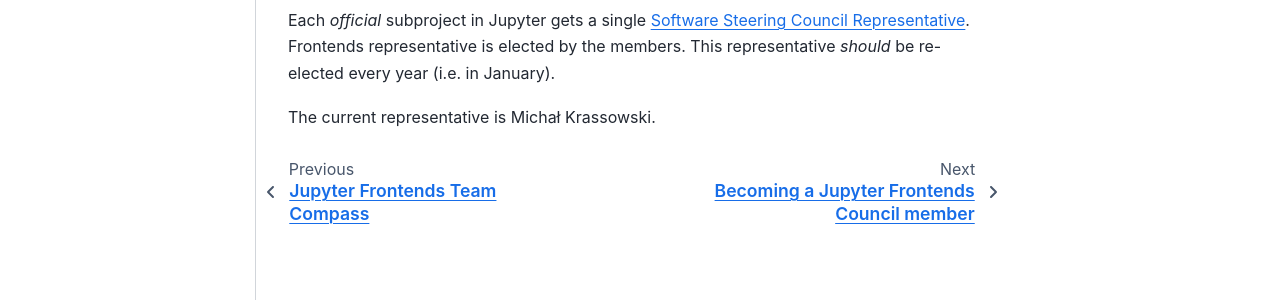
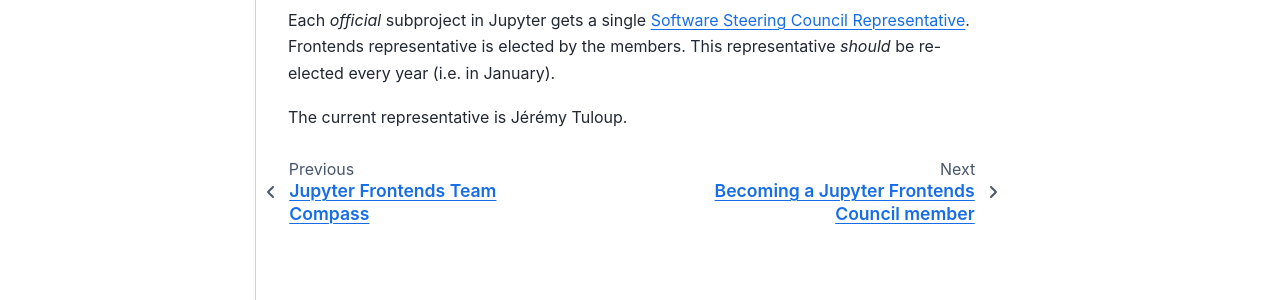
Before and after one commit to jupyterlab/frontends-team-compass, a Sphinx documentation site: the page built from docs/team.md, in a window 1280 px wide. Shown: the part 514-814 px from the top of the page. Built offline with Sphinx 7.4.7 and the Sphinx Book theme 1.1.4, drawn with Linux system fonts in a browser that asks for light colours.

Commit message:
Revert "Update SSC representative (#276)" (#305)
This reverts commit a77e00804a79f1f9b2fb0236cec1ca3879c32e84.

```diff
--- a/docs/team.md
+++ b/docs/team.md
@@ -15,4 +15,4 @@
 
 Each *official* subproject in Jupyter gets a single [Software Steering Council Representative](https://jupyter.org/governance/software_steering_council.html#software-steering-council). Frontends representative is elected by the members. This representative *should* be re-elected every year (i.e. in January).
 
-The current representative is Michał Krassowski.
+The current representative is Jérémy Tuloup.
```
